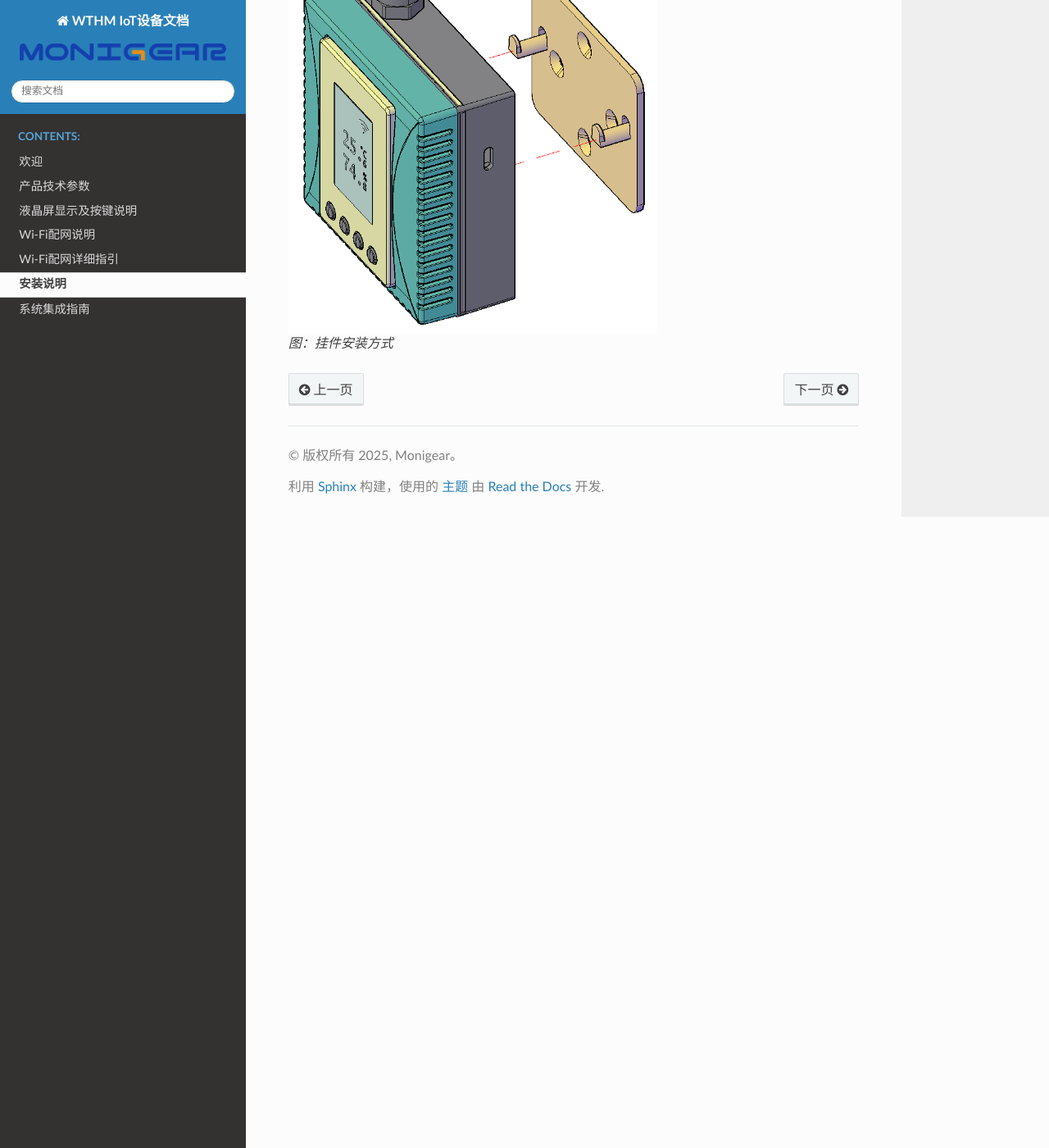
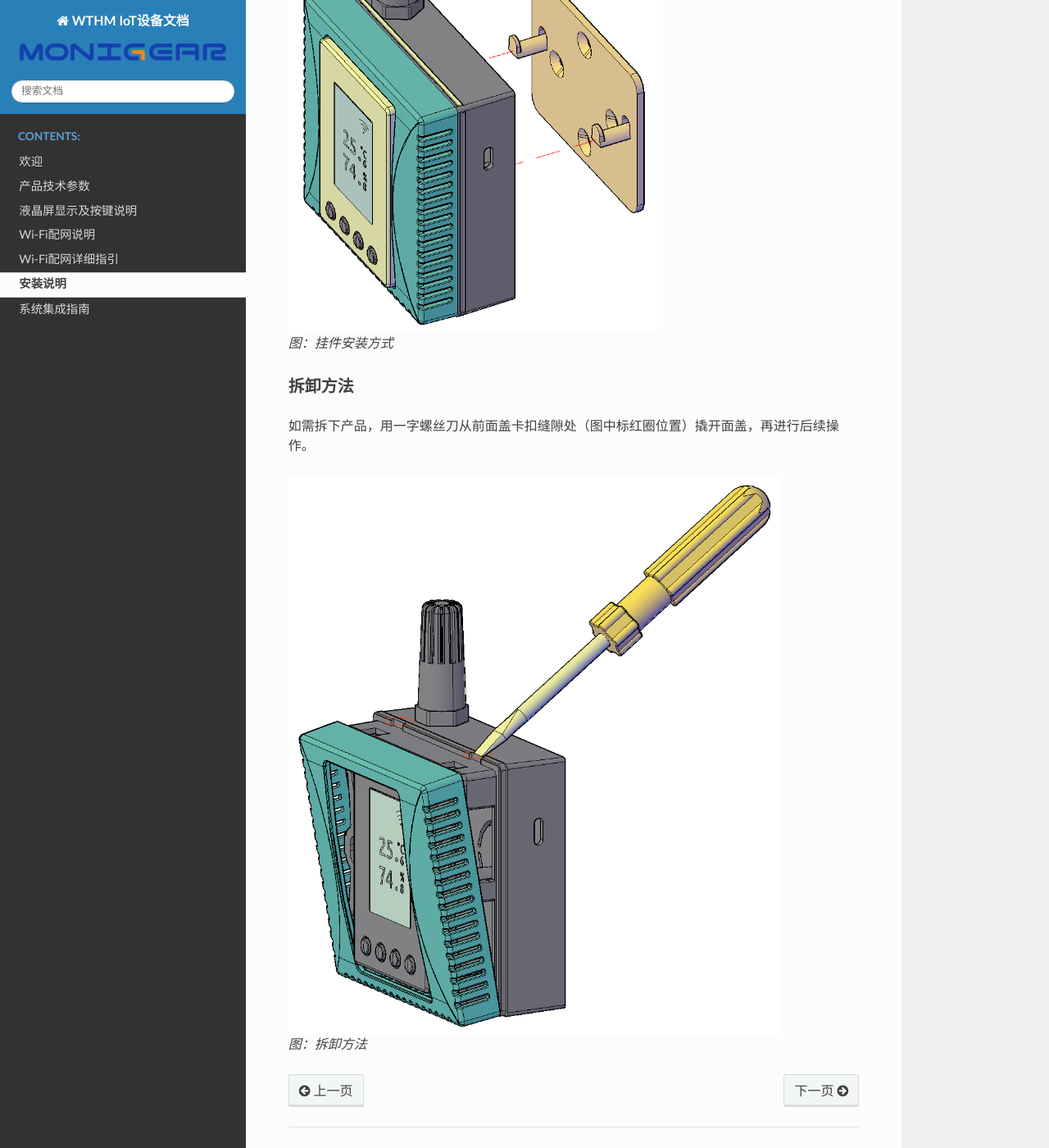
Before and after one commit to laosongbaba/wthm_docs_sphinx, a Sphinx documentation site: the page built from docs/installation-guide.rst, in a window 1280 px wide and 1400 px high, scrolled down 1188 px. Shown: the whole window at 82% size. Built offline with Sphinx 7.4.7 and the Read the Docs theme 3.1.0, drawn with Linux system fonts in a browser that asks for light colours.

Commit message:
Add wthm-uninstall.png

```diff
--- a/docs/en/installation-guide.rst
+++ b/docs/en/installation-guide.rst
@@ -26,3 +26,14 @@
    :width: 450px
 
    Figure: Hook mount installation method
+
+Uninstallation Method
+---------------------
+
+To remove the product, use a flat-head screwdriver to pry open the front cover from the gap of the clips (the position marked with red circles in the figure), and then proceed with subsequent operations.
+
+.. figure:: /_static/images/wthm-uninstall.png
+   :alt: Uninstallation method diagram
+   :width: 600px
+
+   Figure: Uninstallation method
--- a/docs/zh/installation-guide.rst
+++ b/docs/zh/installation-guide.rst
@@ -26,3 +26,14 @@
    :width: 450px
 
    图：挂件安装方式
+
+拆卸方法
+--------
+
+如需拆下产品，用一字螺丝刀从前面盖卡扣缝隙处（图中标红圈位置）撬开面盖，再进行后续操作。
+
+.. figure:: /_static/images/wthm-uninstall.png
+   :alt: 拆卸方法示意图
+   :width: 600px
+
+   图：拆卸方法
```
Also changed, not shown: docs/_static/images/wthm-uninstall.png (added).
